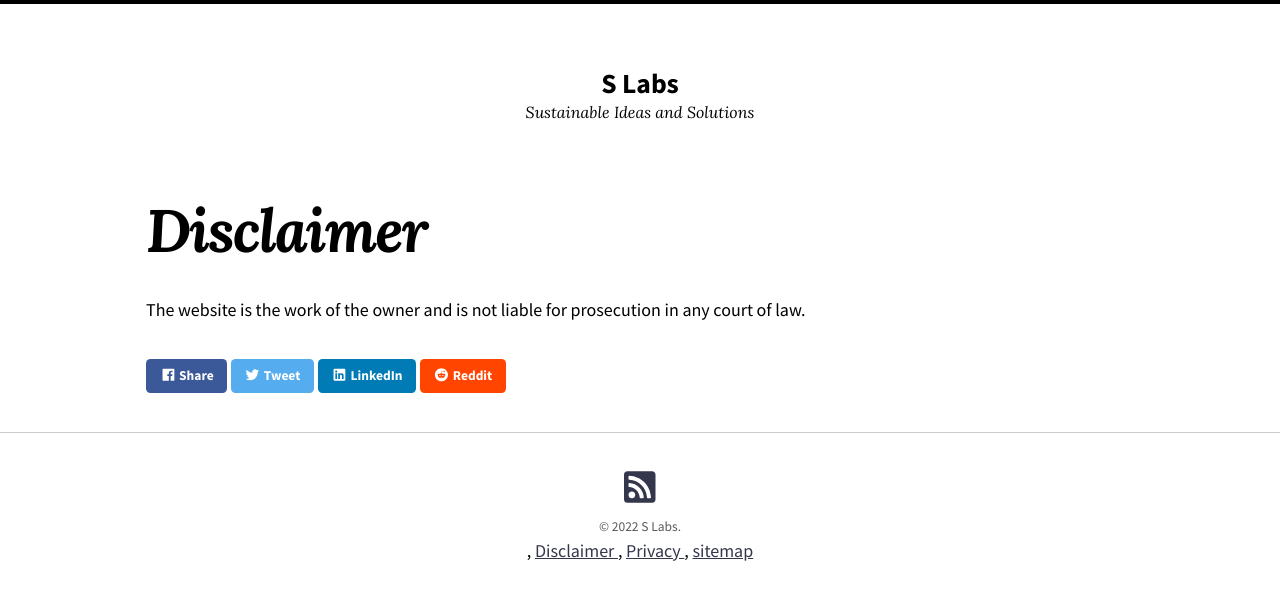
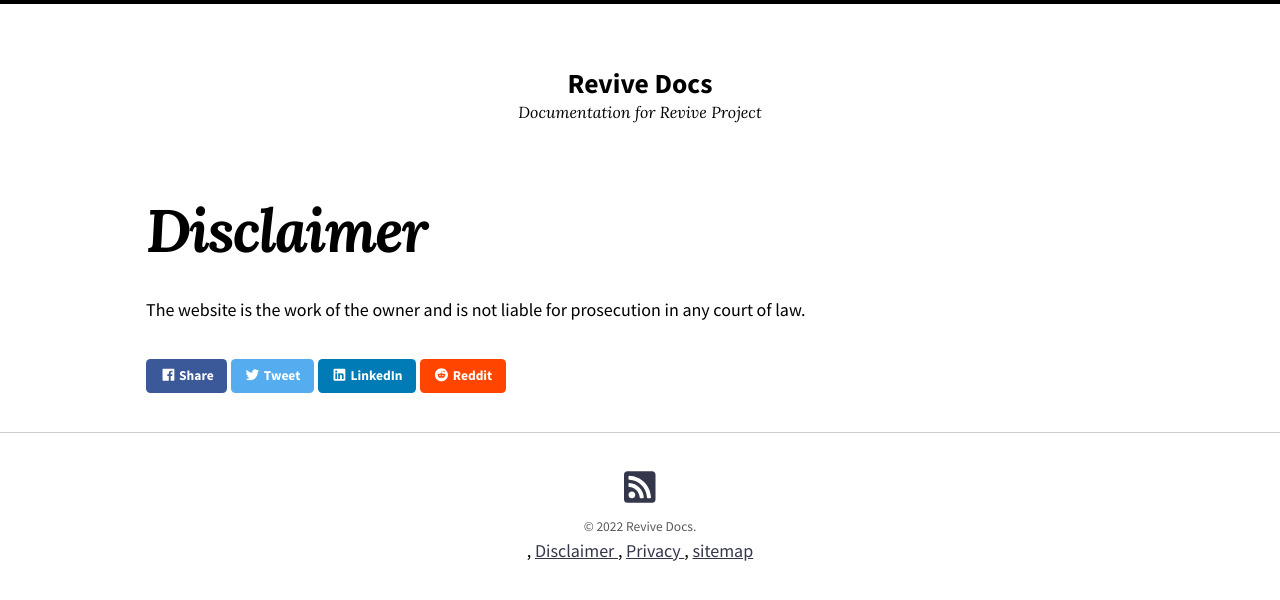
Before and after one commit to sachinsshetty/docs_revive, a Jekyll site: the page built from _posts/site/2018-12-17-disclaimer.md, in a window 1280 px wide. Shown: the top 600 px of the page. Built offline with Jekyll 4.4.1, drawn with Linux system fonts in a browser that asks for light colours; nearby versions of some CDN libraries.

Commit message:
edit website config

```diff
--- a/_config.yml
+++ b/_config.yml
@@ -16,8 +16,8 @@
 #theme: jekyll-theme-so-simple
 remote_theme: mmistakes/so-simple-theme
 locale: en-US
-title: "S Labs"
-description: "Sustainable Ideas and Solutions"
+title: "Revive Docs"
+description: "Documentation for Revive Project"
 baseurl: # the subpath of your site, e.g. "/blog"
 url: https://sachinsshetty.github.io/docs_revive
 logo: # path of site logo, e.g. "/images/logo.png"
--- a/_data/navigation.yml
+++ b/_data/navigation.yml
@@ -2,9 +2,3 @@
 
 - title: Blog
   url: /blog/
-
-- title: Consult
-  url: /consult/
-
-- title: Art
-  url: /art/
```
Also changed, not shown: _layouts/home.html (+28 -3 lines), ace-mars/index.md (deleted, +0 -67 lines).
